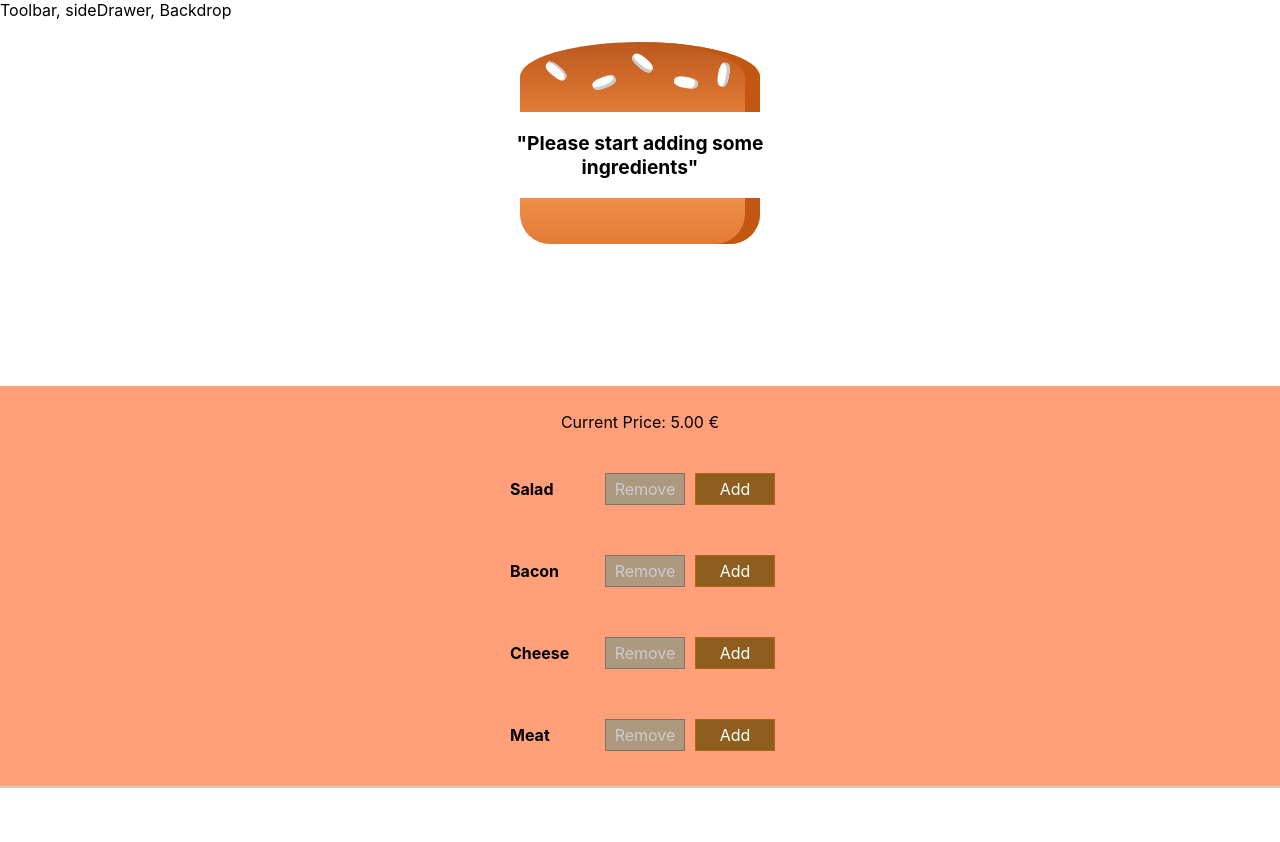
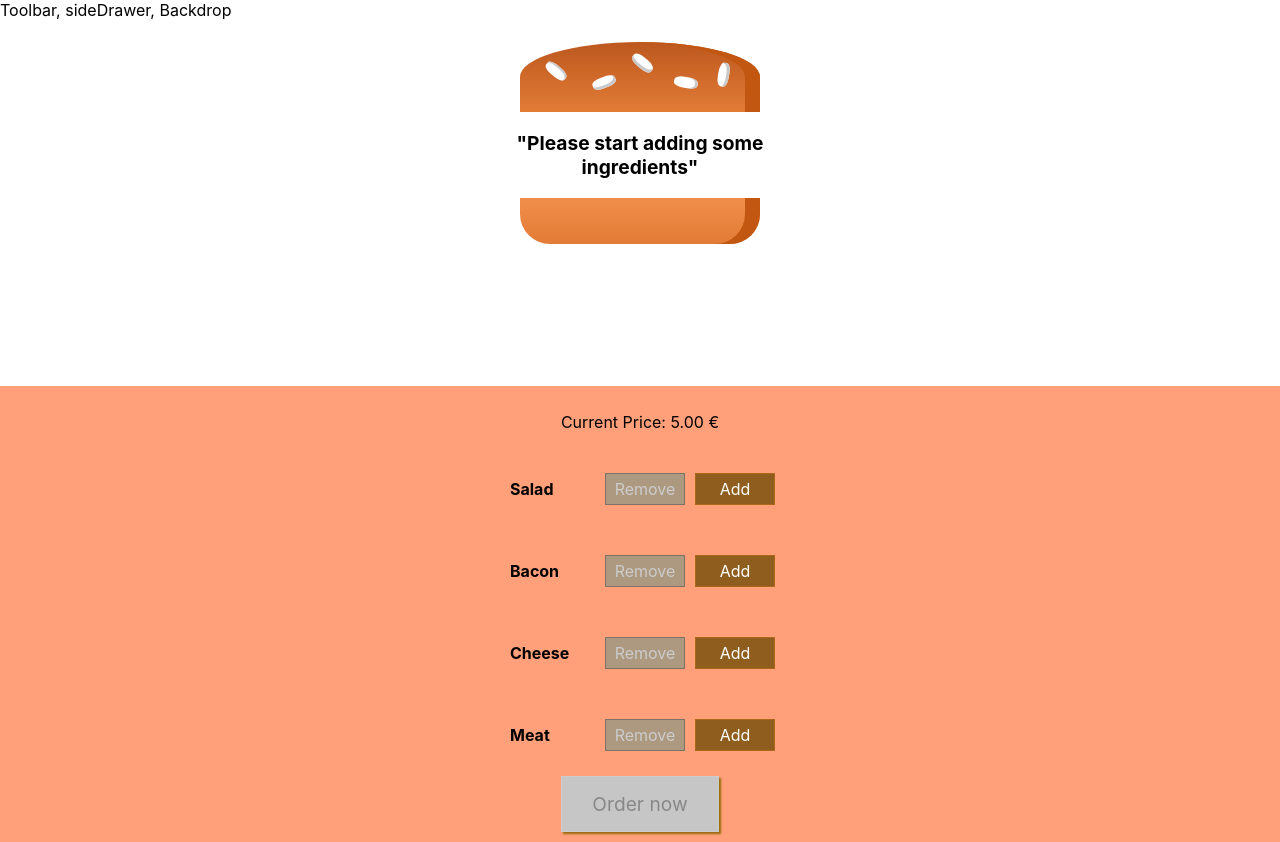
Before and after one commit to ascotto/learning-react, a React (Create React App) app: page / in a window 1280 px wide. Before the commit the page ends 800 px from the top, so only its background shows below. Built offline with nearby package versions, Linux system fonts and the light colour scheme.

Commit message:
Update purchase state

```diff
--- a/src/components/Burger/BuildControls/BuildControl/BuildControl.js
+++ b/src/components/Burger/BuildControls/BuildControl/BuildControl.js
@@ -11,7 +11,7 @@
     >
       Remove
     </button>
-    <button className={classes.More} onClick={props.added}>
+    <button className={classes.More} disabled={props.purchasable} onClick={props.added}>
       Add
     </button>
   </div>
--- a/src/components/Burger/BuildControls/BuildControls.js
+++ b/src/components/Burger/BuildControls/BuildControls.js
@@ -21,6 +21,9 @@
         label={el.label}
       />
     ))}
+    <button
+    className={classes.OrderButton}
+    disabled={!props.purchasable}>Order now</button>
   </div>
 );
 
--- a/src/components/Burger/BuildControls/BuildControls.module.css
+++ b/src/components/Burger/BuildControls/BuildControls.module.css
@@ -8,3 +8,46 @@
   margin: auto;
   padding: 10px 0;
 }
+
+
+
+.OrderButton {
+  background-color: #DAD735;
+  outline: none;
+  cursor: pointer;
+  border: 1px solid #966909;
+  color: #966909;
+  font-family: inherit;
+  font-size: 1.2em;
+  padding: 15px 30px;
+  box-shadow: 2px 2px 2px #966909;
+}
+
+.OrderButton:hover, .OrderButton:active {
+  background-color: #A0DB41;
+  border: 1px solid #966909;
+  color: #966909;
+}
+
+.OrderButton:disabled {
+  background-color: #C7C6C6;
+  cursor: not-allowed;
+  border: 1px solid #ccc;
+  color: #888888;
+}
+
+.OrderButton:not(:disabled) {
+  animation: enable 0.3s linear;
+}
+
+@keyframes enable {
+  0% {
+      transform: scale(1);
+  }
+  60% {
+      transform: scale(1.1);
+  }
+  100% {
+      transform: scale(1);
+  }
+}
--- a/src/containers/BurgerBuilder/BurgerBuilder.js
+++ b/src/containers/BurgerBuilder/BurgerBuilder.js
@@ -18,8 +18,24 @@
       meat: 0,
       cheese: 0
     },
-    totalPrice: 5
+    totalPrice: 5,
+    purchasable: false
   };
+
+  updatePurchaseState(ingredients) {
+    // don't update
+    //const ingredients = {...this.state.ingredients};
+
+    const sum = Object.keys(ingredients)
+      .map(key => {
+        return ingredients[key];
+      })
+      .reduce((sum, el) => {
+        return sum + el;
+      }, 0);
+
+    this.setState({ purchasable: sum > 0 });
+  }
 
   addIngredientHandler = type => {
     const oldCount = this.state.ingredients[type];
@@ -36,6 +52,8 @@
       ingredients: updateIngredients,
       totalPrice: newPrice
     });
+
+    this.updatePurchaseState(updateIngredients);
   };
 
   removeIngredientHandler = type => {
@@ -58,6 +76,8 @@
       ingredients: updateIngredients,
       totalPrice: newPrice
     });
+
+    this.updatePurchaseState(updateIngredients);
   };
 
   render() {
@@ -76,6 +96,7 @@
           ingredientAdded={this.addIngredientHandler}
           ingredientRemoved={this.removeIngredientHandler}
           disabled={disabledInfo}
+          purchasable={this.state.purchasable}
         />
       </Aux>
     );
```
